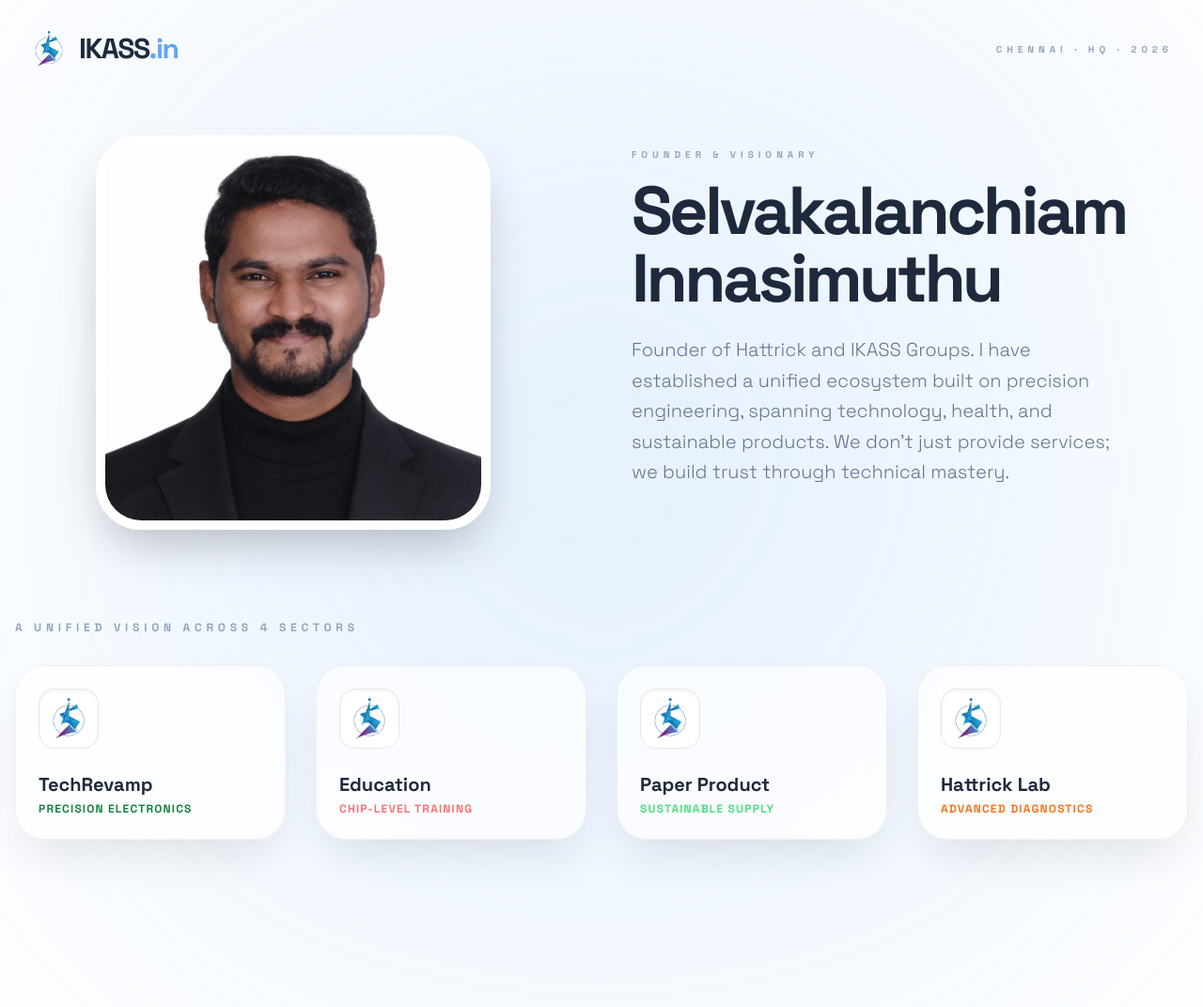
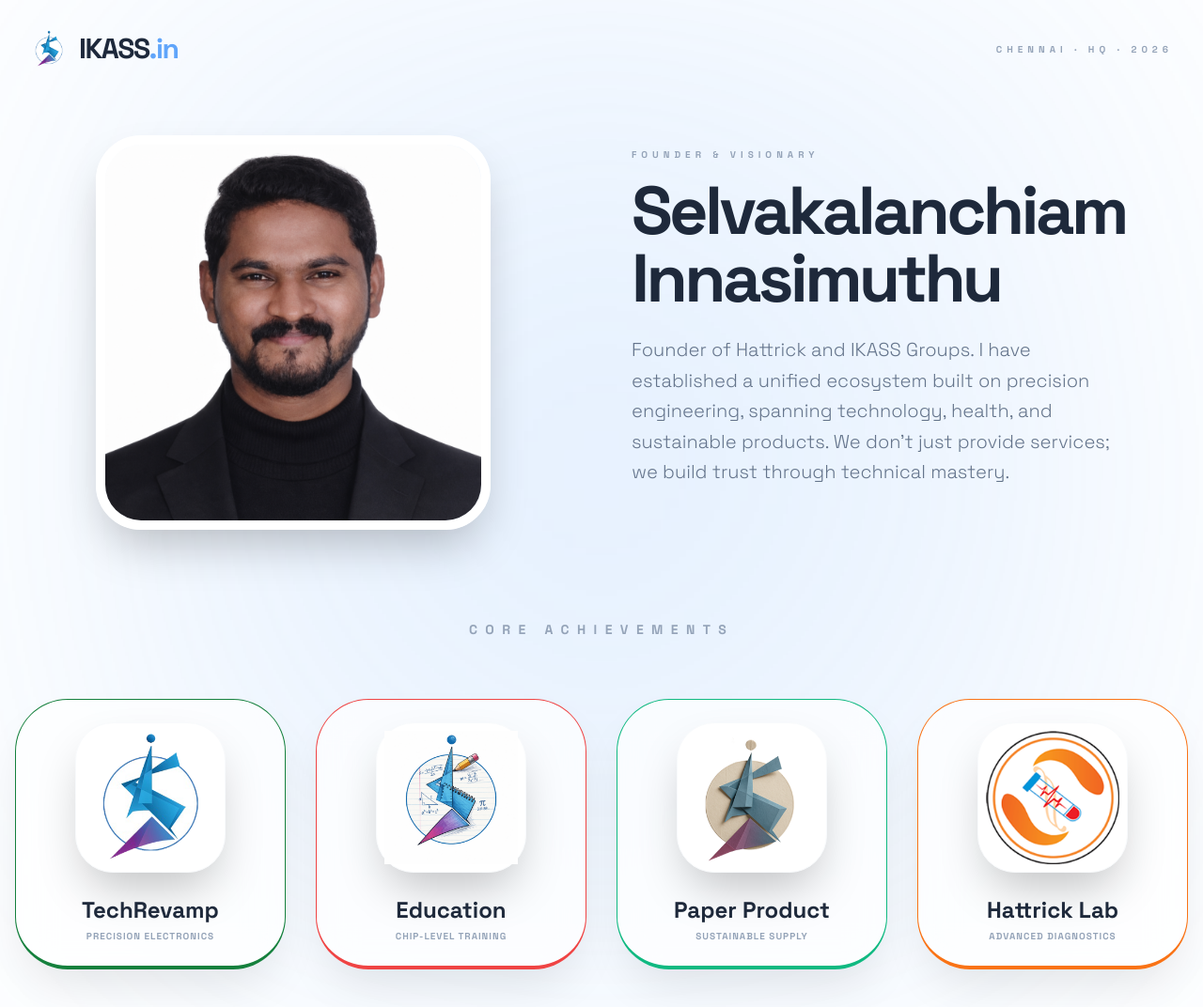
Before and after one commit to selvakalanchiam/ikass.in, a plain HTML site: page index.html in a window 1280 px wide. Shown: the whole page at 94% size. Before the commit the page ends 934 px from the top, so only its background shows below. Drawn offline with nearby package versions, Linux system fonts and the light colour scheme.

Commit message:
Refactor sector cards for improved styling and layout

```diff
--- a/index.html
+++ b/index.html
@@ -96,48 +96,49 @@
 
     </div>
 
-    <div class="text-center lg:text-left px-4">
-        <h2 class="text-xs font-black uppercase tracking-[0.4em] text-slate-400 mb-8">
-            A Unified Vision Across 4 Sectors
+<div class="px-4">
+    <div class="text-center mb-16">
+        <h2 class="text-sm font-black uppercase tracking-[0.6em] text-slate-400">
+            Core Achievements
         </h2>
+    </div>
 
-        <div class="grid grid-cols-2 lg:grid-cols-4 gap-4 md:gap-8">
+    <div class="grid grid-cols-1 sm:grid-cols-2 lg:grid-cols-4 gap-8">
 
-            <a href="https://selvakalanchiam.github.io/ikass.in/TechRevamp.html" target="_blank" class="glass p-6 rounded-[2rem] sector-card block">
-                <div class="w-16 h-16 rounded-2xl flex items-center justify-center mb-6 bg-white shadow-inner p-2 border">
-                    <img src="https://raw.githubusercontent.com/selvakalanchiam/ikass.in/main/logoikass.png">
+        <a href="https://selvakalanchiam.github.io/ikass.in/TechRevamp.html" target="_blank" class="glass p-6 rounded-[3.5rem] sector-card block text-center border-b-4 border-green-700">
+            <div class="w-40 h-40 mx-auto rounded-[2.5rem] flex items-center justify-center mb-6 bg-white shadow-2xl p-2 border border-slate-50 transition-transform duration-500 hover:scale-110">
+                <img src="https://raw.githubusercontent.com/selvakalanchiam/ikass.in/main/logoikass.png" class="w-full h-full object-contain">
             </div>
-                <h3 class="text-xl font-black mb-1">TechRevamp</h3>
-                <p class="text-xs font-bold uppercase tracking-widest text-green-700">Precision Electronics</p>
+            <h3 class="text-2xl font-black mb-1">TechRevamp</h3>
+            <p class="text-[10px] font-black uppercase tracking-widest text-slate-400">Precision Electronics</p>
         </a>
 
-            <a href="https://selvakalanchiam.github.io/ikass.in/education.html" target="_blank" class="glass p-6 rounded-[2rem] sector-card block">
-                <div class="w-16 h-16 rounded-2xl flex items-center justify-center mb-6 bg-white shadow-inner p-2 border">
-                    <img src="https://raw.githubusercontent.com/selvakalanchiam/ikass.in/main/logoikass.png">
+        <a href="https://selvakalanchiam.github.io/ikass.in/education.html" target="_blank" class="glass p-6 rounded-[3.5rem] sector-card block text-center border-b-4 border-red-500">
+            <div class="w-40 h-40 mx-auto rounded-[2.5rem] flex items-center justify-center mb-6 bg-white shadow-2xl p-2 border border-slate-50 transition-transform duration-500 hover:scale-110">
+                <img src="https://raw.githubusercontent.com/selvakalanchiam/ikass.in/main/education.png" class="w-full h-full object-contain">
             </div>
-                <h3 class="text-xl font-black mb-1">Education</h3>
-                <p class="text-xs font-bold uppercase tracking-widest text-red-400">Chip-Level Training</p>
+            <h3 class="text-2xl font-black mb-1">Education</h3>
+            <p class="text-[10px] font-black uppercase tracking-widest text-slate-400">Chip-Level Training</p>
         </a>
 
-            <a href="https://selvakalanchiam.github.io/ikass.in/paperproduct.html" target="_blank" class="glass p-6 rounded-[2rem] sector-card block">
-                <div class="w-16 h-16 rounded-2xl flex items-center justify-center mb-6 bg-white shadow-inner p-2 border">
-                    <img src="https://raw.githubusercontent.com/selvakalanchiam/ikass.in/main/logoikass.png">
+        <a href="https://selvakalanchiam.github.io/ikass.in/paperproduct.html" target="_blank" class="glass p-6 rounded-[3.5rem] sector-card block text-center border-b-4 border-emerald-500">
+            <div class="w-40 h-40 mx-auto rounded-[2.5rem] flex items-center justify-center mb-6 bg-white shadow-2xl p-2 border border-slate-50 transition-transform duration-500 hover:scale-110">
+                <img src="https://raw.githubusercontent.com/selvakalanchiam/ikass.in/main/paperproduct.png" class="w-full h-full object-contain">
             </div>
-                <h3 class="text-xl font-black mb-1">Paper Product</h3>
-                <p class="text-xs font-bold uppercase tracking-widest text-green-400">Sustainable Supply</p>
+            <h3 class="text-2xl font-black mb-1">Paper Product</h3>
+            <p class="text-[10px] font-black uppercase tracking-widest text-slate-400">Sustainable Supply</p>
         </a>
 
-            <a href="https://selvakalanchiam.github.io/ikass.in/hattrick.html" target="_blank" class="glass p-6 rounded-[2rem] sector-card block">
-                <div class="w-16 h-16 rounded-2xl flex items-center justify-center mb-6 bg-white shadow-inner p-2 border">
-                    <img src="https://raw.githubusercontent.com/selvakalanchiam/ikass.in/main/logoikass.png">
+        <a href="https://selvakalanchiam.github.io/ikass.in/hattrick.html" target="_blank" class="glass p-6 rounded-[3.5rem] sector-card block text-center border-b-4 border-orange-500">
+            <div class="w-40 h-40 mx-auto rounded-[2.5rem] flex items-center justify-center mb-6 bg-white shadow-2xl p-2 border border-slate-50 transition-transform duration-500 hover:scale-110">
+                <img src="https://raw.githubusercontent.com/selvakalanchiam/ikass.in/main/hattrick.png" class="w-full h-full object-contain">
             </div>
-                <h3 class="text-xl font-black mb-1">Hattrick Lab</h3>
-                <p class="text-xs font-bold uppercase tracking-widest text-orange-500">Advanced Diagnostics</p>
+            <h3 class="text-2xl font-black mb-1">Hattrick Lab</h3>
+            <p class="text-[10px] font-black uppercase tracking-widest text-slate-400">Advanced Diagnostics</p>
         </a>
 
     </div>
 </div>
-
 </main>
 
 </body>
```
Lines whose indentation alone changed are shown as unchanged.
